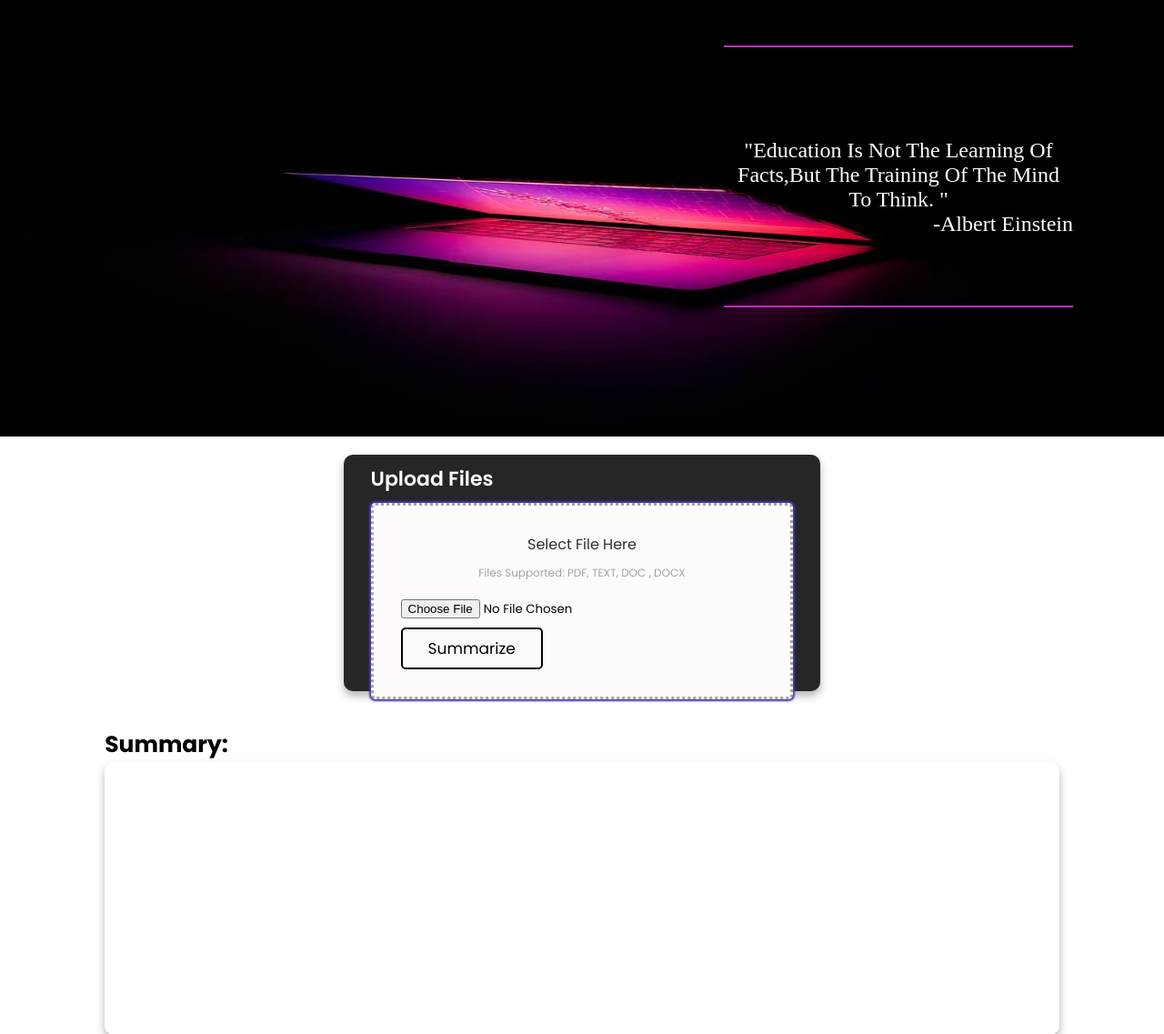
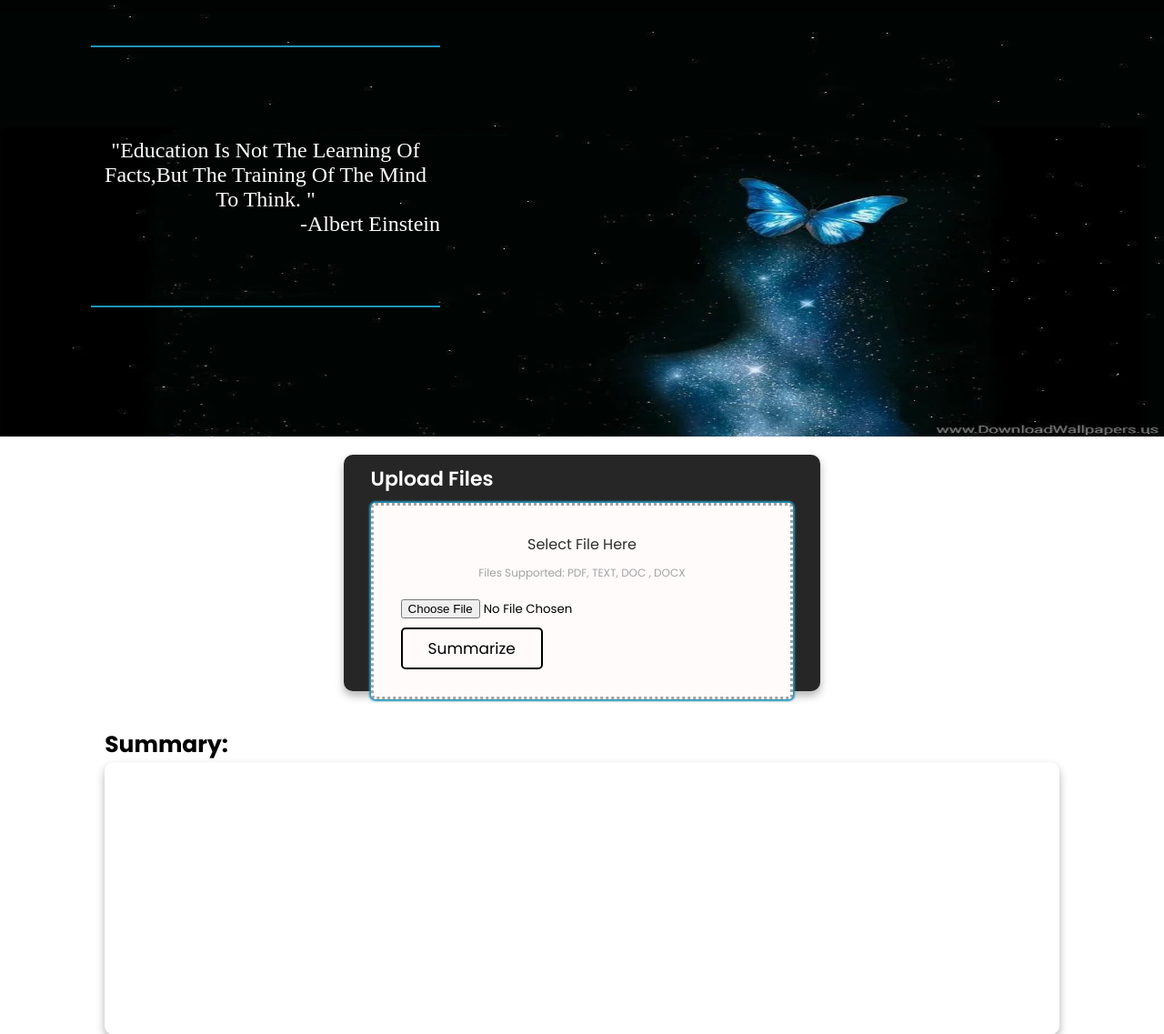
Before and after one commit to Shiva250503ss/LISA, a Flask app: page /live in a window 1280 px wide. Shown: the part 52-1189 px from the top of the page at 91% size. Run offline with Flask 2, Linux system fonts and the light colour scheme.

Commit message:
upgraded design

```diff
--- a/LISA3.0/glasses website/templates/live.html
+++ b/LISA3.0/glasses website/templates/live.html
@@ -231,7 +231,7 @@ section {
 .home {
   padding: 0;
   position: relative;
-  background:url("{{url_for('static',filename='livebg.jpg')}}");
+  background:url("{{url_for('static',filename='livebg4.jpg')}}");
   background-repeat: no-repeat;
   background-size: 100% 100%;
 }
@@ -1143,7 +1143,7 @@ section {
 <section class="home">
 
   <div class="slide active" >
-      <div class="content" style="width:30%; position: absolute; right: 100px;top:50px; height: 60%;border-bottom:2px solid rgb(195, 41, 195) ;border-top:2px solid rgb(195, 41, 195) ;">
+      <div class="content" style="width:30%; position: absolute; left: 100px;top:50px; height: 60%;border-bottom:2px solid rgb(35, 147, 184) ;border-top:2px solid rgb(35, 147, 184) ;">
           <span style="font-size:x-large;text-align: center;margin-top: 100px;font-family:'Times New Roman', Times, serif;color: white;">"Education is not the learning of facts,but the training of the mind to think. "</span>
           <span style="font-size:x-large;text-align: right;font-family:'Times New Roman', Times, serif;color: white;">-Albert Einstein </span>
       </div>
@@ -1153,7 +1153,7 @@ section {
     <div class="container">
         <div class="card"  style="background-color:#262626;">
           <h3 style="color:white">Upload Files</h3>
-          <div class="drop_box"  style="background-color:#fffbfb;box-shadow: 0px 0px 2px 2px rgb(68, 56, 182);">
+          <div class="drop_box"  style="background-color:#fffbfb;box-shadow: 0px 0px 2px 2px rgb(35,147,184);">
             <header>
               <h4>Select File here</h4>
             </header>
```
Also changed, not shown: LISA3.0/glasses website/static/livebg3.jpg (added), LISA3.0/glasses website/static/livebg4.jpg (added).
